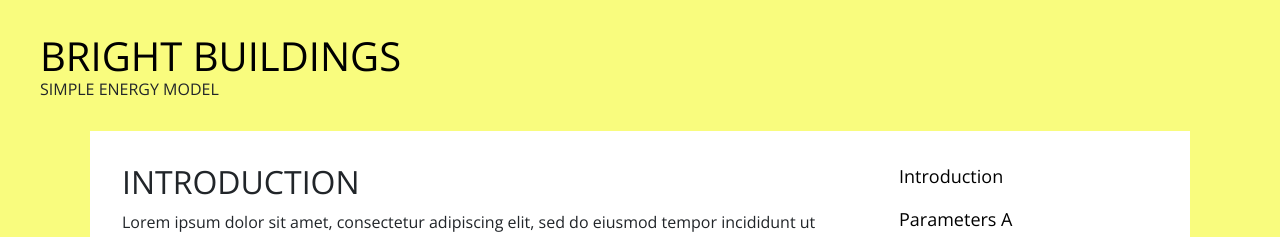
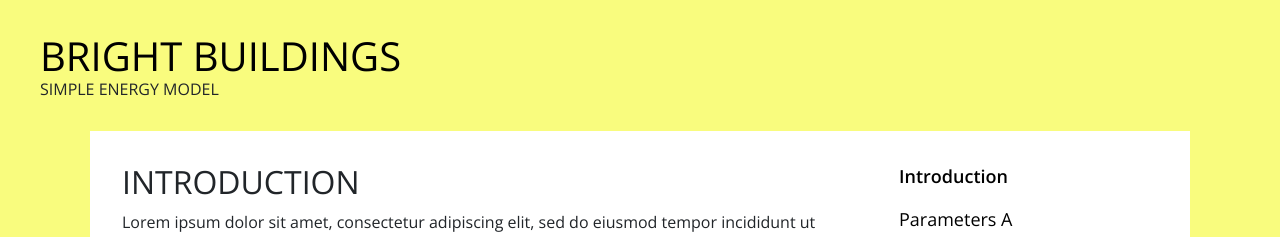
Before and after one commit to brightbuildings/Simple-Energy-Model, a React (Create React App) app: page / in a window 1280 px wide. Shown: the top 237 px of the page. Built offline with nearby package versions, Linux system fonts and the light colour scheme.

Commit message:
Active navigation style

```diff
--- a/src/components/Content/Content.css
+++ b/src/components/Content/Content.css
@@ -11,6 +11,10 @@
 
 .Navigation button {
   margin-bottom: 1rem;
+}
+
+.Navigation button.active {
+  font-weight: bold;
 }
 
 .Fields {
--- a/src/components/Content/Content.js
+++ b/src/components/Content/Content.js
@@ -61,7 +61,7 @@ const formatSection = (section, activeSection) => {
   );
 }
 
-const formatNavigation = (data, setActiveSection) => {
+const formatNavigation = (data, activeSection, setActiveSection) => {
   if (data == null) {
     return;
   }
@@ -72,16 +72,33 @@ const formatNavigation = (data, setActiveSection) => {
     if (key === "parameters") {
       return (
         <React.Fragment key="parameters">
-          <button key={section[0]+"a"} onClick={() => setActiveSection(section[0]+"-a")}>Parameters A</button>
+          <button
+            className={`${section[0]}-a` === activeSection ? "active" : "" }
+            key={section[0]+"a"}
+            onClick={() => setActiveSection(section[0]+"-a")}
+          >
+            Parameters A
+          </button>
           <br />
-          <button key={section[0]+"b"} onClick={() => setActiveSection(section[0]+"-b")}>Parameters B</button>
+          <button
+            className={`${section[0]}-b` === activeSection ? "active" : "" }
+            key={section[0]+"b"}
+            onClick={() => setActiveSection(section[0]+"-b")}
+          >
+            Parameters B
+          </button>
           <br />
         </React.Fragment>
       )
     } else {
       return (
         <React.Fragment key={section[0]}>
-          <button onClick={() => setActiveSection(section[0])}>{section[0]}</button>
+          <button
+            className={section[0] === activeSection ? "active" : "" }
+            onClick={() => setActiveSection(section[0])}
+          >
+            {section[0]}
+          </button>
           <br />
         </React.Fragment>
       );
@@ -155,7 +172,7 @@ function Content() {
           {formatSections(data, activeSection)}
         </Form>
         <div className="Navigation">
-          {formatNavigation(data, setActiveSection)}
+          {formatNavigation(data, activeSection, setActiveSection)}
         </div>
       </div>
     </div>
```
